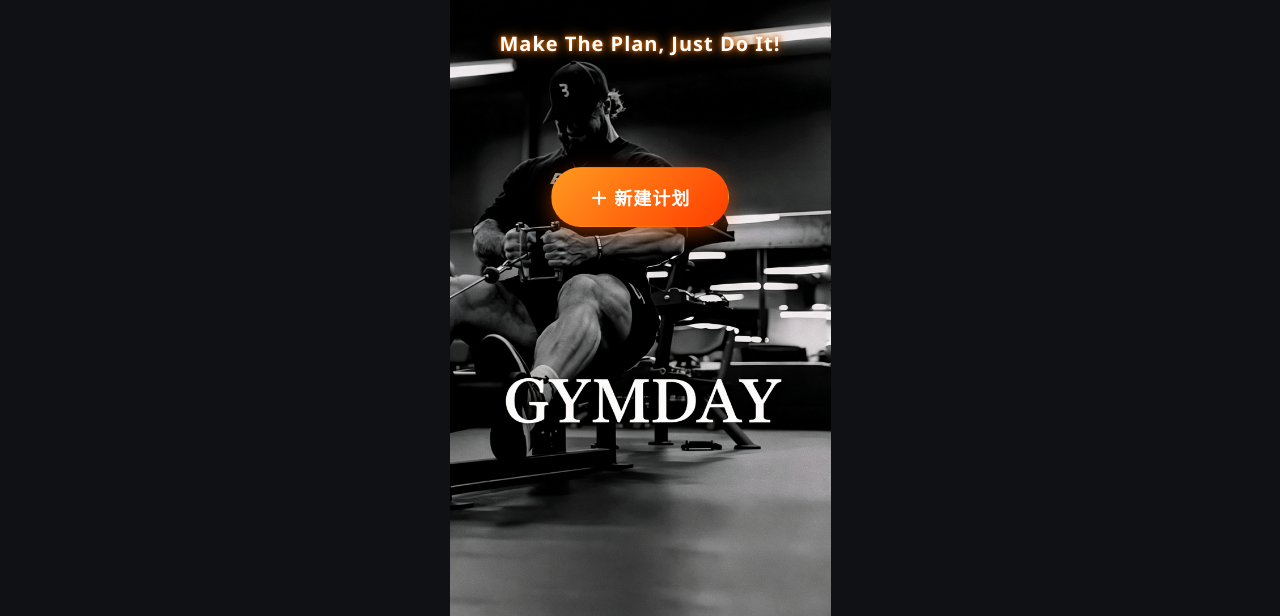
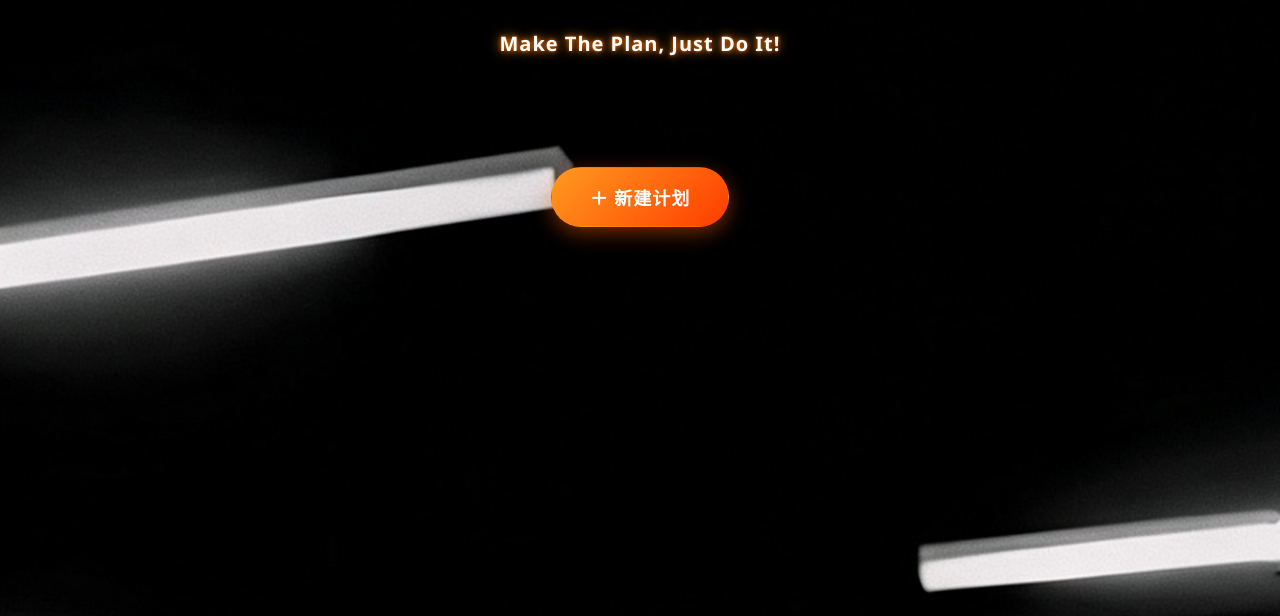
Before and after one commit to DanielHao117/fitness-planner, a website: page src/index.html in a window 1280 px wide. Shown: the part 184-800 px from the top of the page. Drawn offline with Linux system fonts and the light colour scheme.

Commit message:
Make background image cover and fill the screen

```diff
--- a/src/styles.css
+++ b/src/styles.css
@@ -18,12 +18,14 @@ body {
   font-family: "Segoe UI", "Microsoft YaHei", system-ui, sans-serif;
   background-color: var(--bg);
   background-image: url("fitness-bg.jpg");
-  background-size: contain;
+  background-size: cover;
   background-position: center top;
   background-repeat: no-repeat;
   background-attachment: fixed;
   color: var(--text);
   font-size: 14px;
+  min-height: 100vh;
+  min-height: 100dvh;
 }
 
 .topbar {
--- a/src/sw.js
+++ b/src/sw.js
@@ -1,4 +1,4 @@
-const CACHE = "fitness-planner-v19";
+const CACHE = "fitness-planner-v20";
 const ASSETS = [
   "./index.html",
   "./styles.css",
```
